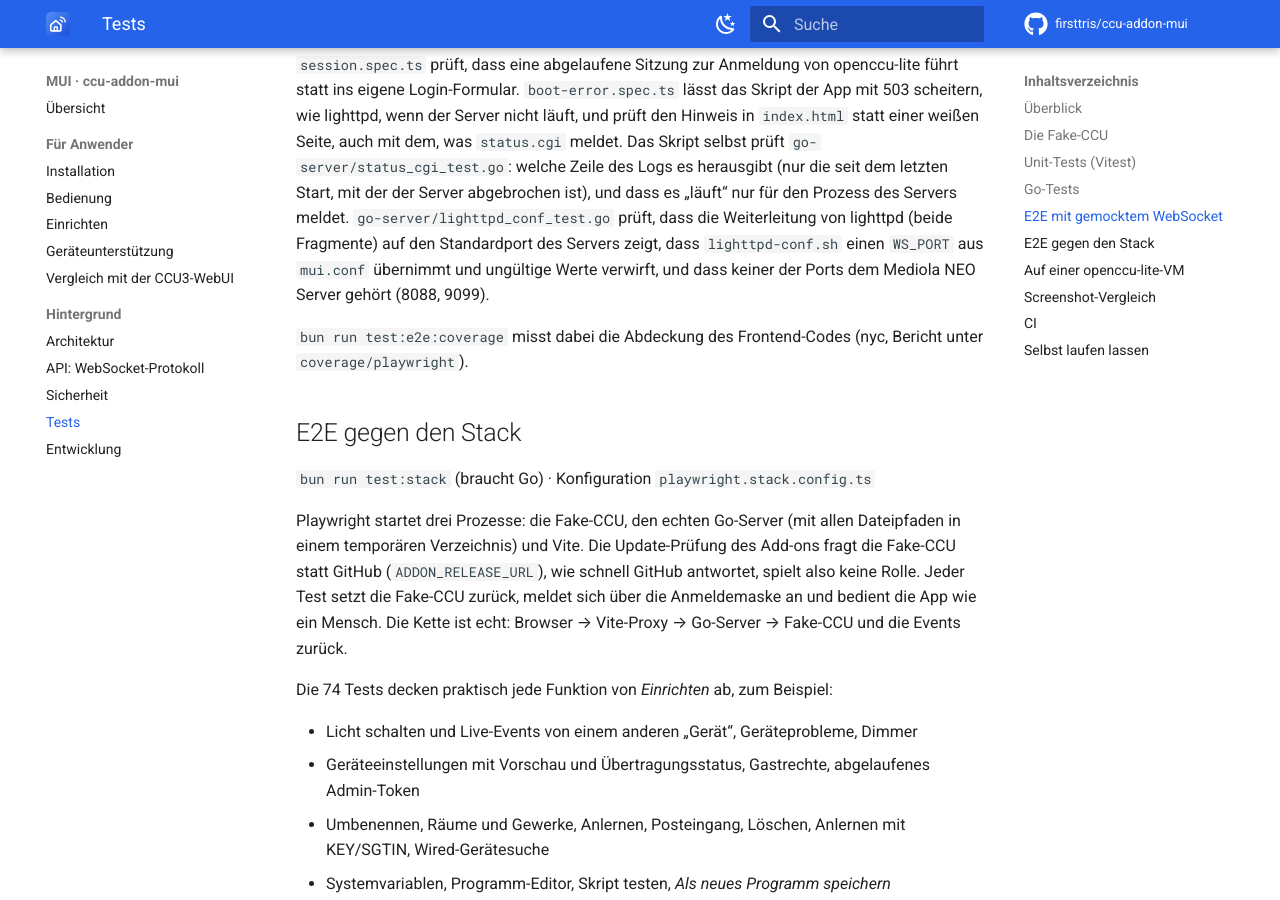
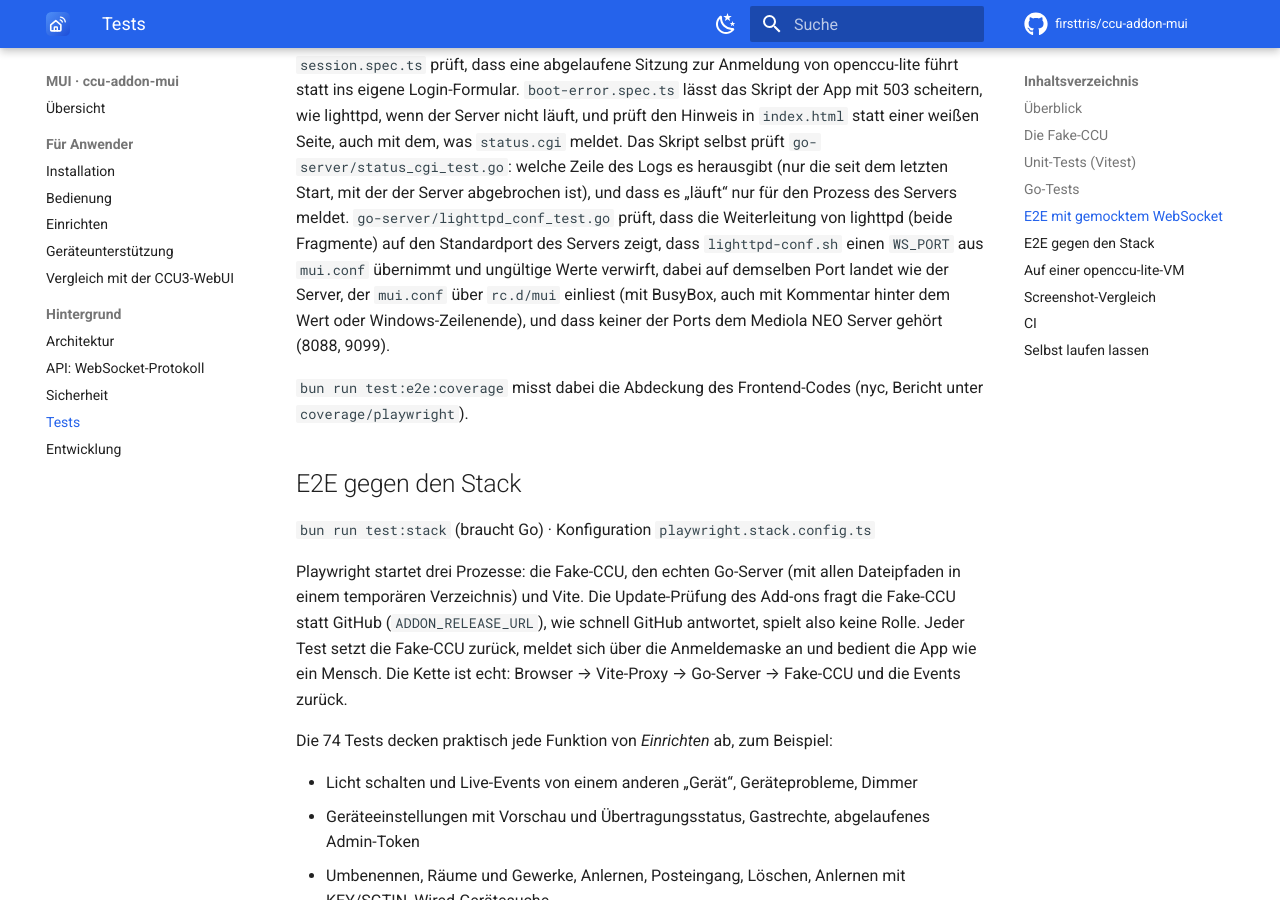
Before and after one commit to firsttris/ccu-addon-mui, an MkDocs documentation site: the page built from docs/tests.md, in a window 1280 px wide and 900 px high, scrolled down 4795 px. Built offline with MkDocs 1.6.1 and Material for MkDocs 9.7.7, drawn with Linux system fonts in a browser that asks for light colours; comment, search, counter and statistics services are not loaded.

Commit message:
Fix: lighttpd-conf.sh liest mui.conf wie rc.d/mui
Statt die Datei mit sed/tr zu zerlegen, liest das Skript sie in einer
Subshell mit set -a und . ein, wie rc.d/mui und rc.d/mui-lite für den
Server, und übernimmt den Wert nur aus Ziffern, wie strconv.Atoi in
getEnvInt (config.go). So landen Weiterleitung und Server auch mit
Kommentar hinter dem Wert oder Windows-Zeilenende auf demselben Port.
Der Testfall „Windows line end“ erwartet jetzt 8089: dort lauscht der
Server, weil er 12349\r nicht annimmt.

Co-Authored-By: Claude Opus 5.5 <noreply@anthropic.com>
Claude-Session: https://claude.ai/code/session_01Y3rdfZLuoPpeYv9zx3WQdF

```diff
--- a/docs/tests.md
+++ b/docs/tests.md
@@ -123,7 +123,8 @@ in `index.html` statt einer weißen Seite, auch mit dem, was `status.cgi` meldet
 der Server abgebrochen ist), und dass es „läuft“ nur für den Prozess des Servers meldet.
 `go-server/lighttpd_conf_test.go` prüft, dass die Weiterleitung von lighttpd (beide Fragmente) auf den
 Standardport des Servers zeigt, dass `lighttpd-conf.sh` einen `WS_PORT` aus `mui.conf` übernimmt und
-ungültige Werte verwirft, und dass keiner der Ports dem Mediola NEO Server gehört (8088, 9099).
+ungültige Werte verwirft, dabei auf demselben Port landet wie der Server, der `mui.conf` über `rc.d/mui`
+einliest (mit BusyBox, auch mit Kommentar hinter dem Wert oder Windows-Zeilenende), und dass keiner der Ports dem Mediola NEO Server gehört (8088, 9099).
 
 `bun run test:e2e:coverage` misst dabei die Abdeckung des Frontend-Codes (nyc, Bericht unter
 `coverage/playwright`).
```
Also changed, not shown: 2 other files.
